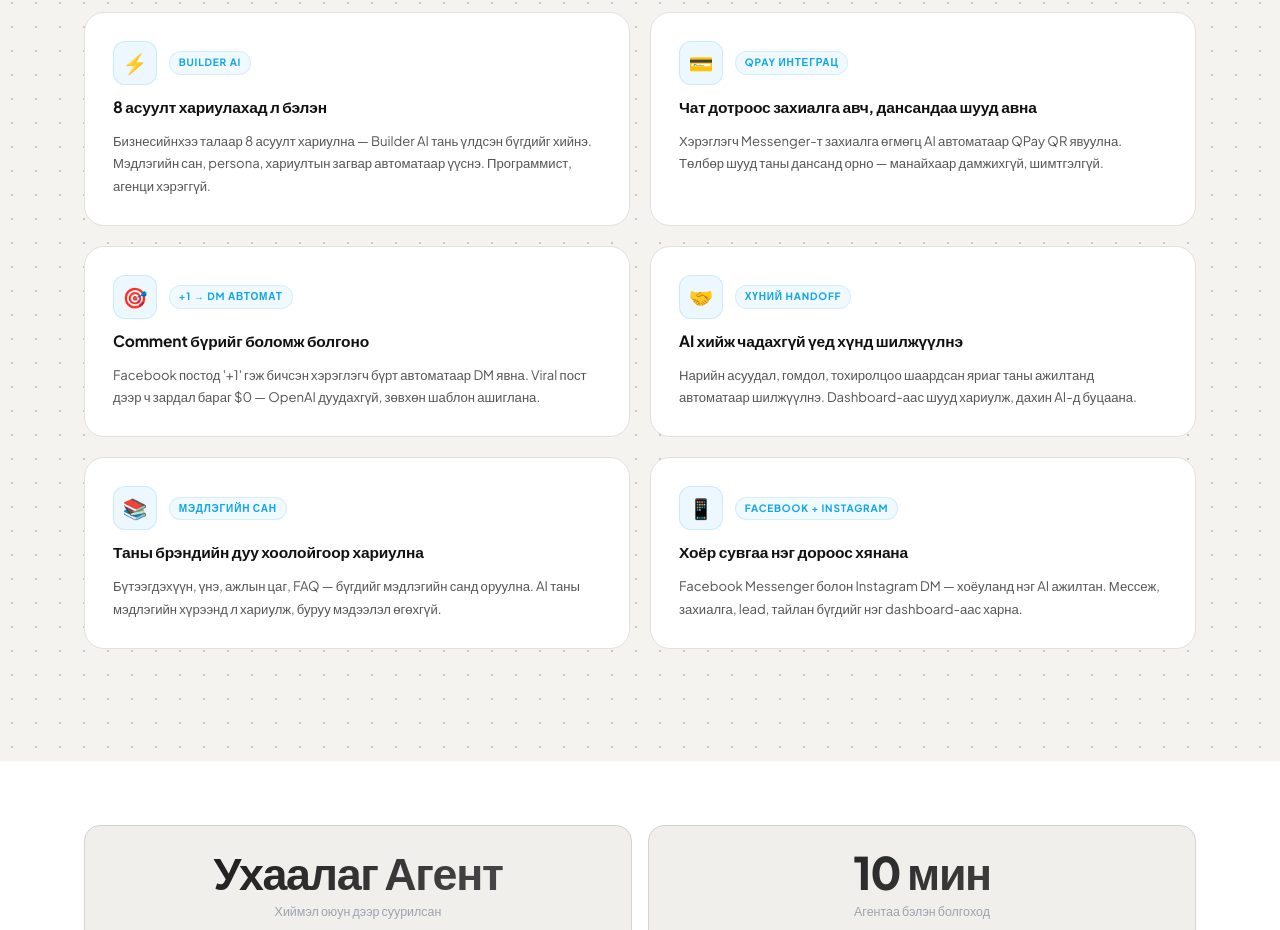
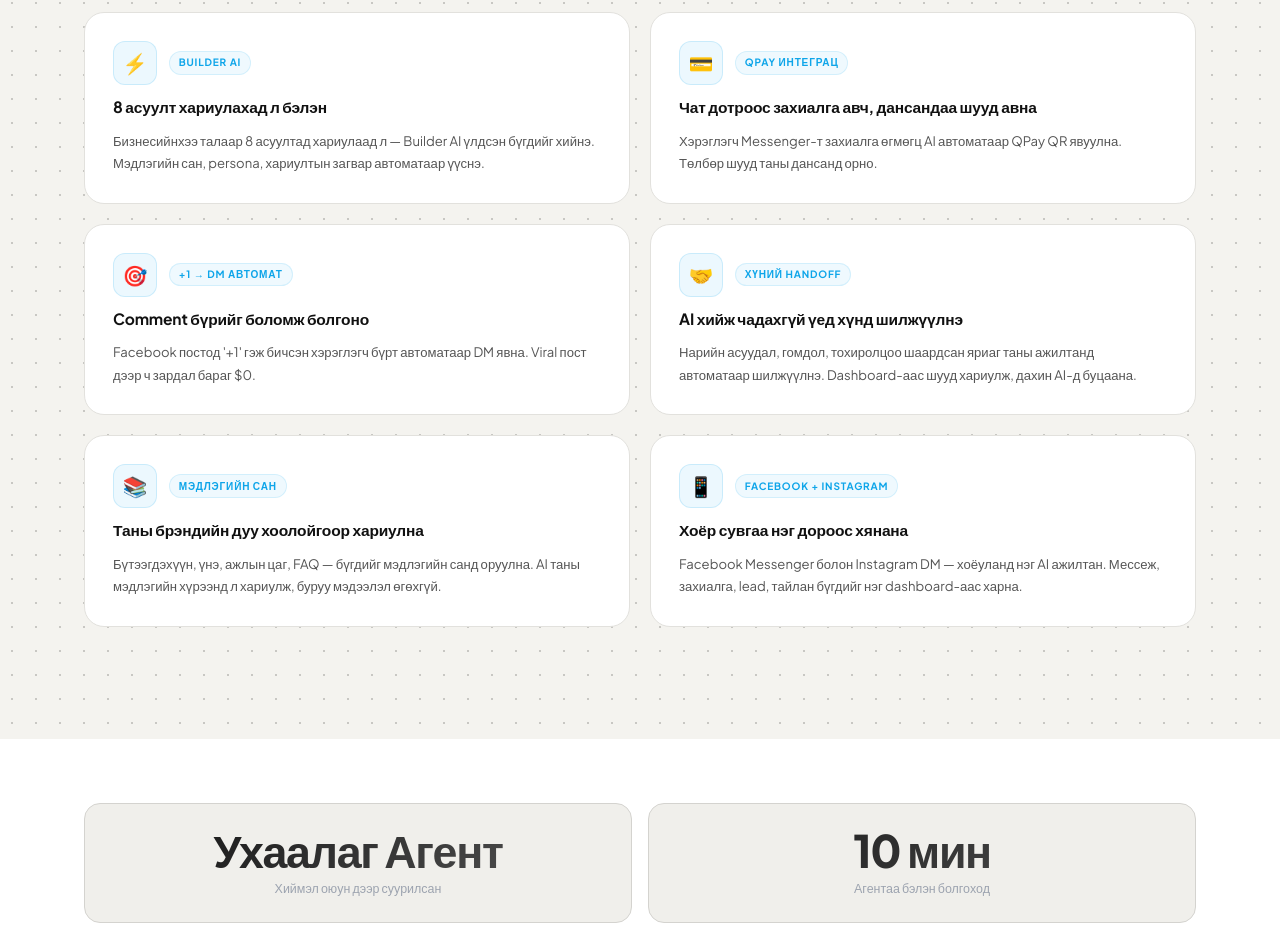
Before and after one commit to ubarino28/mongolagent-web, a Next.js app: page / in a window 1280 px wide. Shown: the part 4617-5547 px from the top of the page. Built offline with nearby package versions, Linux system fonts and the light colour scheme.

Commit message:
fix: shorten why-us card descriptions to user's copy

```diff
--- a/app/page.tsx
+++ b/app/page.tsx
@@ -382,19 +382,19 @@ export default function HomePage() {
                 badge: "Builder AI",
                 icon: "⚡",
                 title: "8 асуулт хариулахад л бэлэн",
-                desc: "Бизнесийнхээ талаар 8 асуулт хариулна — Builder AI тань үлдсэн бүгдийг хийнэ. Мэдлэгийн сан, persona, хариултын загвар автоматаар үүснэ. Программист, агенци хэрэггүй.",
+                desc: "Бизнесийнхээ талаар 8 асуултад хариулаад л — Builder AI үлдсэн бүгдийг хийнэ. Мэдлэгийн сан, persona, хариултын загвар автоматаар үүснэ.",
               },
               {
                 badge: "QPay интеграц",
                 icon: "💳",
                 title: "Чат дотроос захиалга авч, дансандаа шууд авна",
-                desc: "Хэрэглэгч Messenger-т захиалга өгмөгц AI автоматаар QPay QR явуулна. Төлбөр шууд таны дансанд орно — манайхаар дамжихгүй, шимтгэлгүй.",
+                desc: "Хэрэглэгч Messenger-т захиалга өгмөгц AI автоматаар QPay QR явуулна. Төлбөр шууд таны дансанд орно.",
               },
               {
                 badge: "+1 → DM автомат",
                 icon: "🎯",
                 title: "Comment бүрийг боломж болгоно",
-                desc: "Facebook постод '+1' гэж бичсэн хэрэглэгч бүрт автоматаар DM явна. Viral пост дээр ч зардал бараг $0 — OpenAI дуудахгүй, зөвхөн шаблон ашиглана.",
+                desc: "Facebook постод '+1' гэж бичсэн хэрэглэгч бүрт автоматаар DM явна. Viral пост дээр ч зардал бараг $0.",
               },
               {
                 badge: "Хүний handoff",
```
